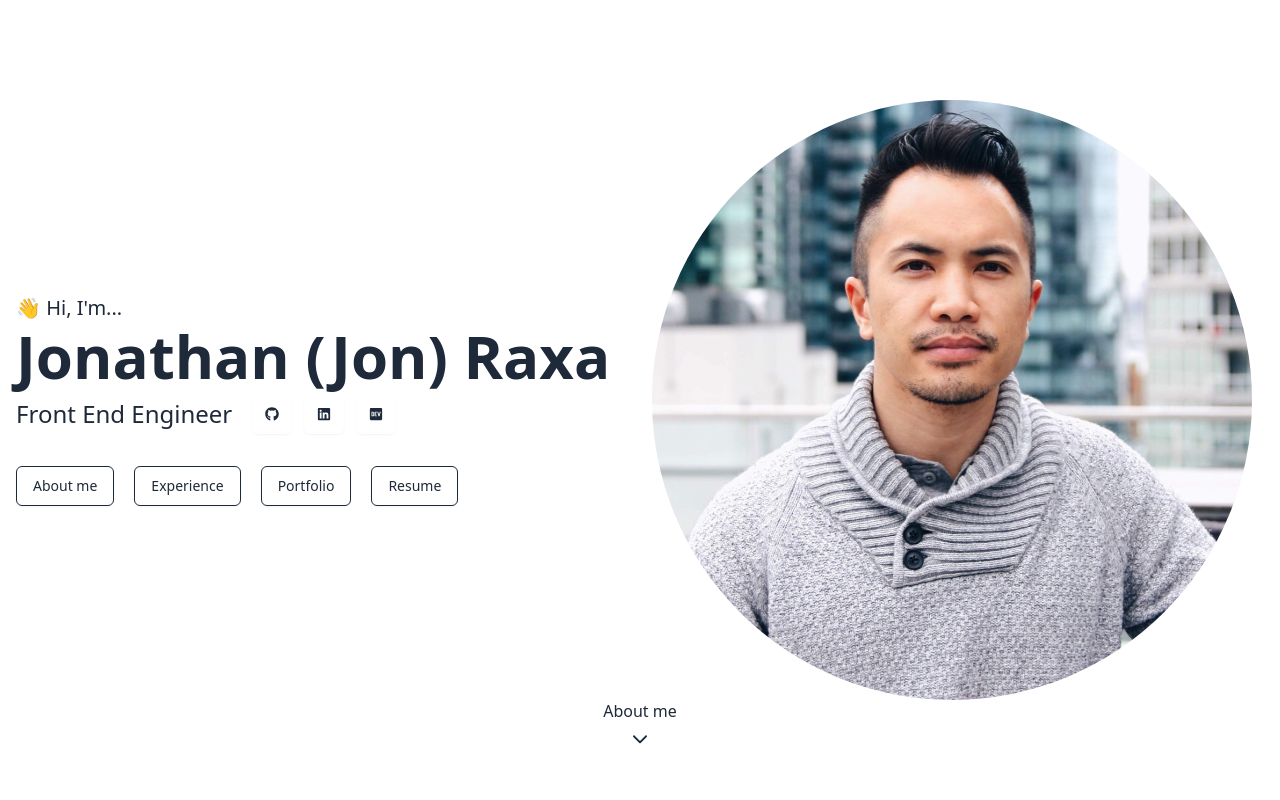
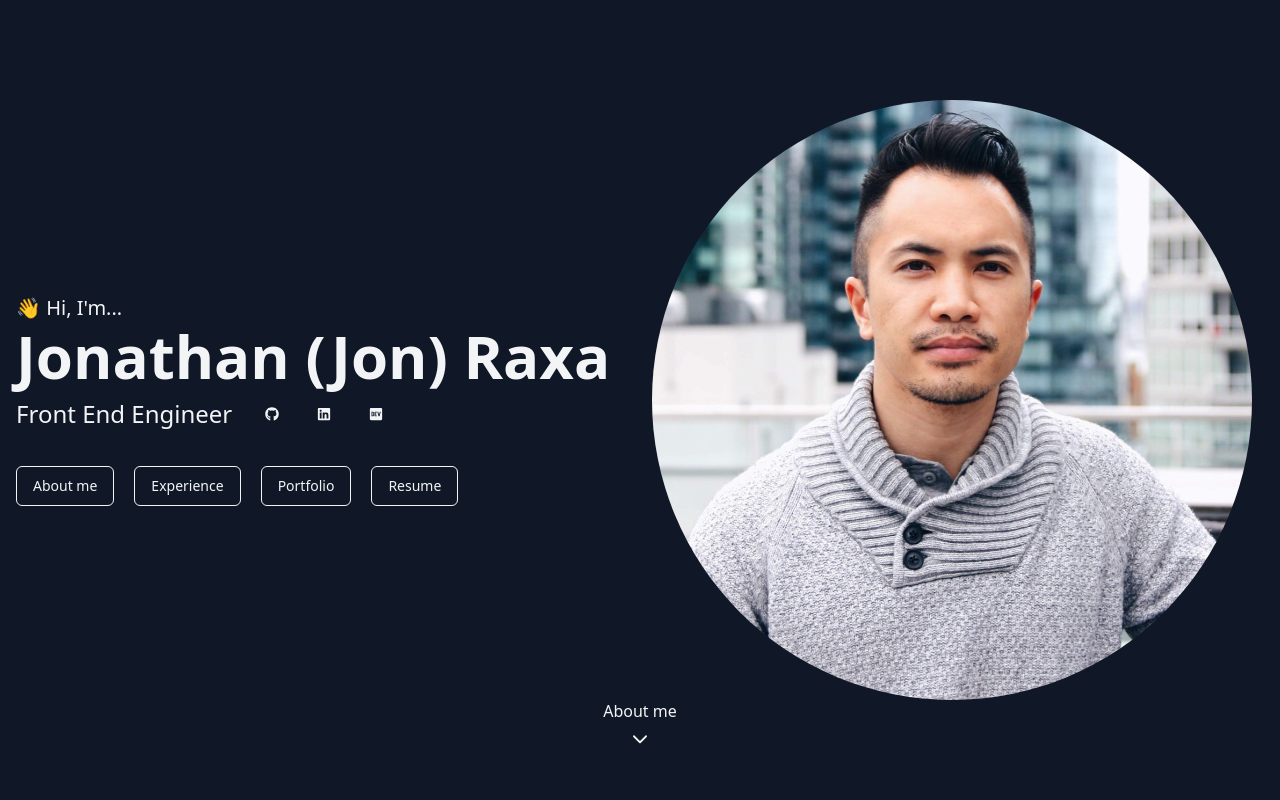
Before and after one commit to jonathanraxa/jonathan-raxa-v2, a React (Vite) app: page / in a window 1280 px wide. Shown: the top 800 px of the page. Built offline with nearby package versions, Linux system fonts and the light colour scheme.

Commit message:
Lock dark: styles to the html dark class
Tailwind v4 applies dark: classes based on the visitor's OS setting by
default, so light-mode visitors saw different section colors. Tie
dark: to the existing "dark" class on <html> so everyone sees the same
mix of light and dark sections.

```diff
--- a/src/index.css
+++ b/src/index.css
@@ -1,4 +1,8 @@
 @import "tailwindcss";
+
+/* Apply dark: styles from the "dark" class on <html> (not the visitor's OS setting),
+   so everyone sees the same mix of light and dark sections */
+@custom-variant dark (&:is(.dark *));
 
 :root {
   --radius: 0.625rem;
```
